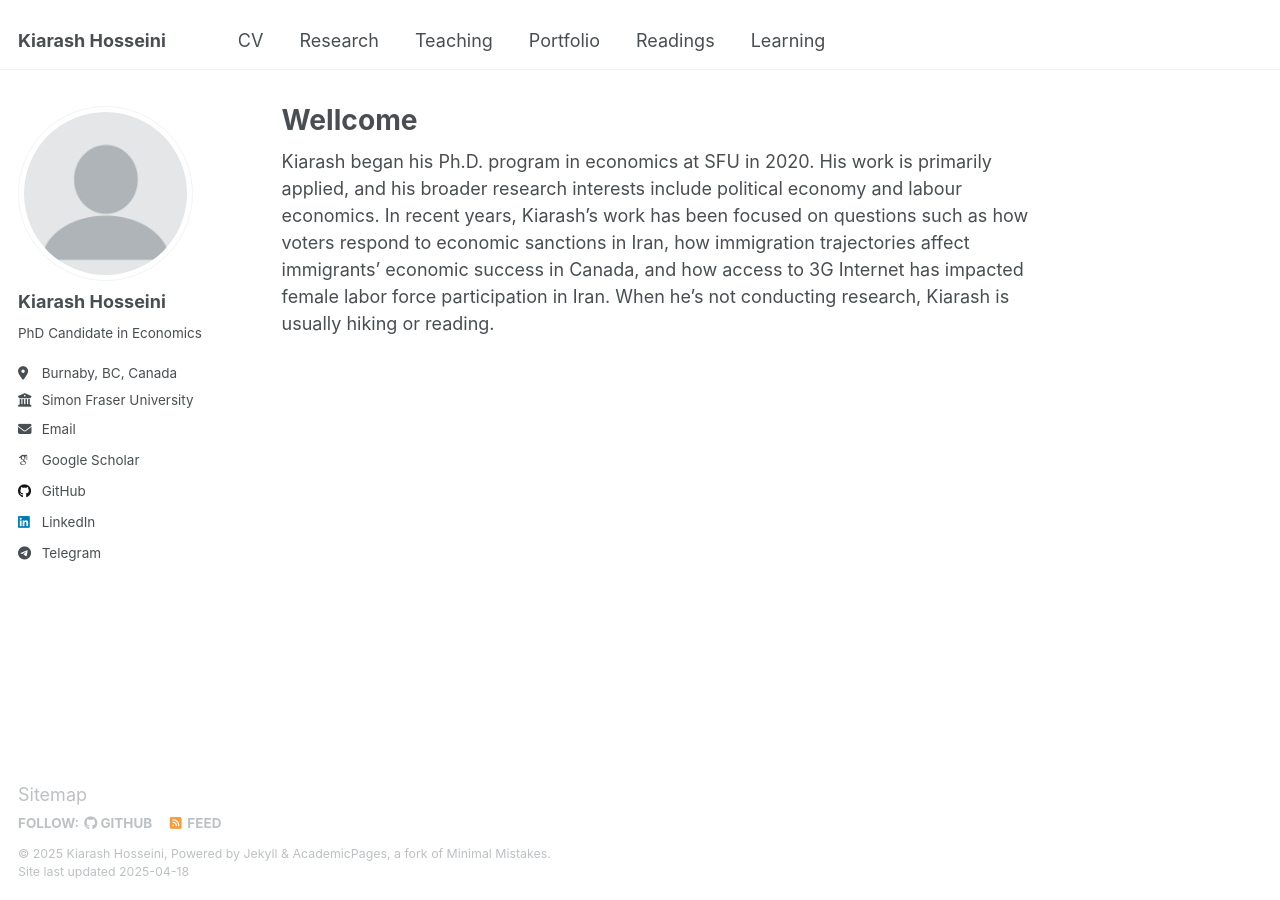
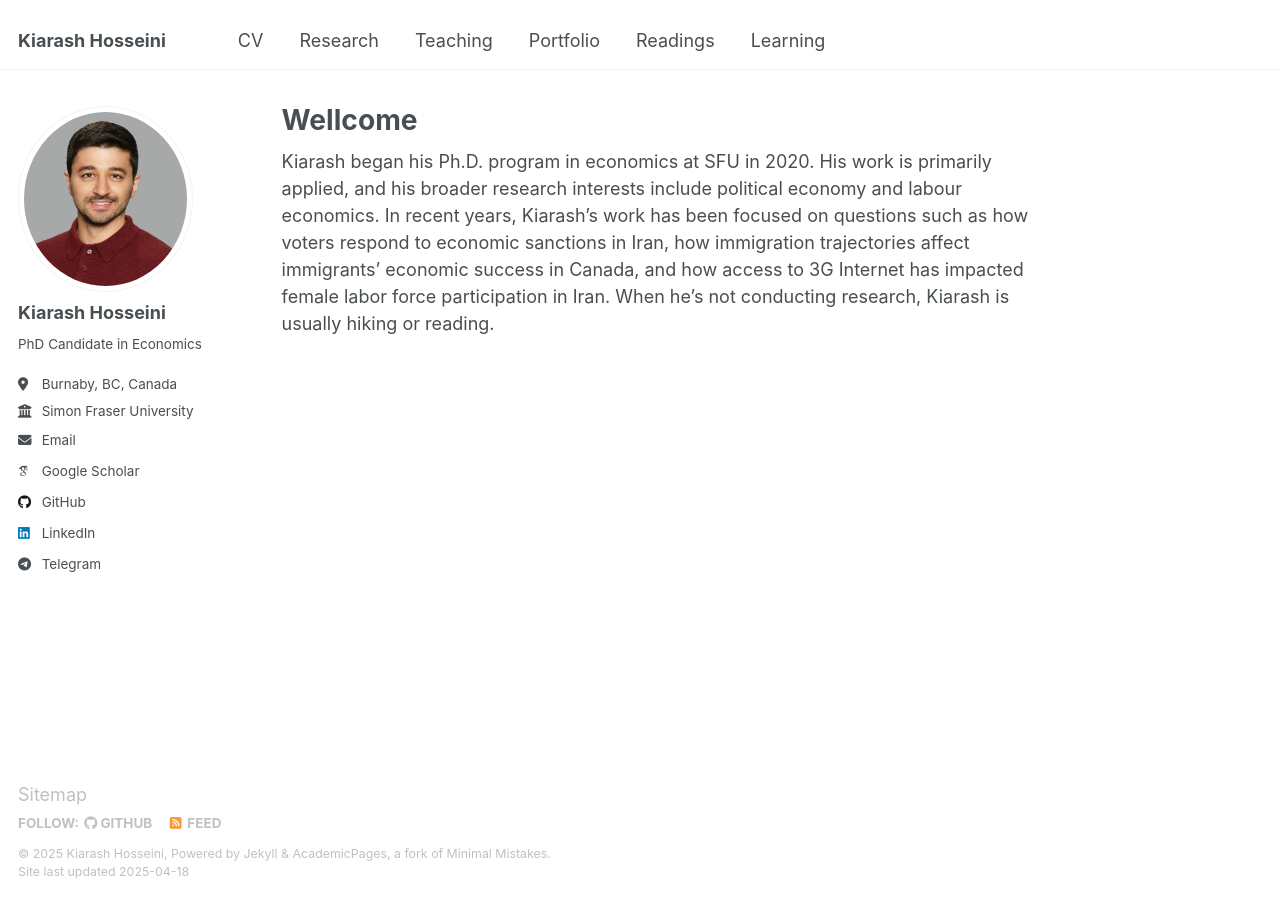
Before and after one commit to k-hosseini/k-hosseini.github.io, a Jekyll site: the page built from _pages/about.md, in a window 1280 px wide. Built offline with Jekyll 4.4.1, drawn with Linux system fonts in a browser that asks for light colours; some web fonts are replaced.

Commit message:
Update _config.yml

```diff
--- a/_config.yml
+++ b/_config.yml
@@ -22,7 +22,7 @@ repository               : "k-hosseini/k-hosseini.github.io"
 #               Additional customization can be done by editing /_includes/author-profile.html
 author:
   # Biographic information
-  avatar           : "profile.png"
+  avatar           : "Kiarash.jpg"
   name             : "Kiarash Hosseini"
   pronouns         : # example: "she/her"
   bio              : "PhD Candidate in Economics"
```
